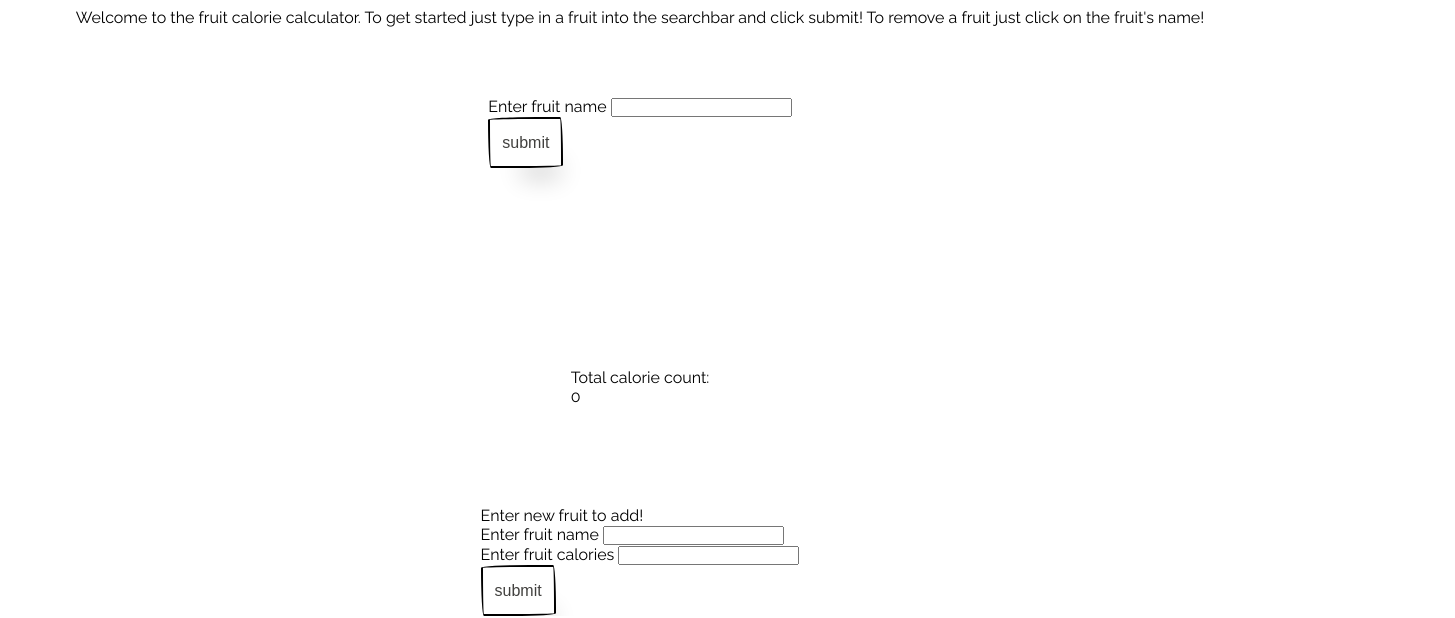
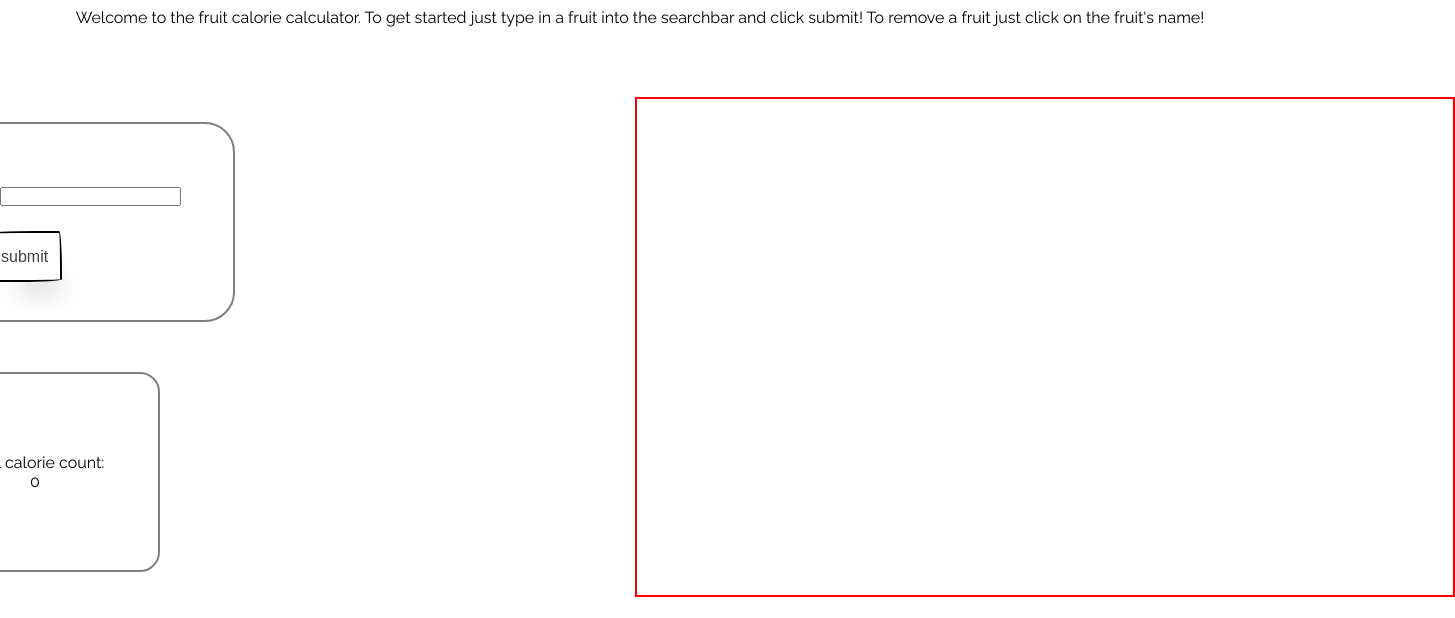
Before and after one commit to Electrolytful/fruit-calculator-app, a website: page index.html in a window 1280 px wide. Shown: the part 259-877 px from the top of the page, 1455 px wide, since content can reach past the window. Drawn offline with Linux system fonts and the light colour scheme.

Commit message:
added some css styling to the frontend, still needs work

```diff
--- a/index.css
+++ b/index.css
@@ -7,12 +7,13 @@
 
 body {
     width: 100vw;
-    height: 100vh;
+    height: min-content;
     display: flex;
     flex-direction: column;
     gap: 100px;
     align-items: center;
     font-family: 'Raleway', sans-serif;
+    transition: all .4s;
 }
 
 header {
@@ -27,9 +28,101 @@ header p{
     top: 30px;
 }
 
-#inputSection form {
-    display: flex;
-    flex-direction: column;
+.inputGroup {
+  display: flex;
+  gap: 15px;
+}
+
+#searchSection {
+  height: 200px;
+  width: 400px;
+  background-color: transparent;
+  border: 2px solid grey;
+  border-radius: 30px;
+  padding: 30px;
+  display: flex;
+  flex-direction: column;
+  justify-content: center;
+}
+
+.fruitInfo {
+  display: flex;
+  flex-direction: column;
+  gap: 50px;
+  justify-content: center;
+  align-items: center;
+  margin-left: 10px;
+}
+
+#nutritionSection {
+  width: 250px;
+  height: 200px;
+  border: 2px solid grey;
+  border-radius: 20px;
+  padding: 30px;
+  text-align: center;
+  display: flex;
+  flex-direction: column;
+  justify-content: center;
+}
+
+#addFruitButton {
+  position: relative;
+  left: 120px;
+  top: 25px;
+}
+
+.fruitListContainer {
+  display: flex;
+  gap: 400px;
+  justify-content: center;
+}
+
+#fruitListSection {
+  width: 820px;
+  height: 500px;
+  overflow-y: scroll;
+  border: 2px solid red;
+  display: flex;
+  flex-direction: row;
+}
+
+.fruitItems {
+  display: flex;
+  flex-wrap: wrap;
+  gap: 5px;
+  justify-content: center;
+}
+
+.fruitItems div{
+  background-color: #41403e;
+  width: min-content;
+  height: min-content;
+  padding: 20px;
+  text-align: center;
+  border-radius: 30px;
+}
+
+.fruitItems div > img{
+  width: 200px;
+  height: 150px;
+  margin-bottom: 10px;
+}
+
+#inputSectionPost {
+  height: 700px;
+  width: 500px;
+  border: 2px solid grey;
+  padding: 30px;
+  text-align: center;
+}
+
+#inputSectionPost > form{
+  margin-top: 100px;
+}
+
+#postFruitButton {
+  margin-top: 100px;
 }
 
 /* button css */
--- a/index.html
+++ b/index.html
@@ -20,6 +20,8 @@
         <p id="description">Welcome to the fruit calorie calculator. To get started just type in a fruit into the searchbar and click submit! To remove a fruit just click on the fruit's name!</p>
     </header>
 
+    <div class="fruitListContainer">
+        <div class="fruitInfo">
             <section id="searchSection">
                 <form>
                     <div class="inputGroup">
@@ -27,9 +29,15 @@
                         <input id="fruitInput" type="text">
                     </div>
 
-            <input type="submit" value="submit" class="button-55" role="button">
+                    <input id="addFruitButton" type="submit" value="submit" class="button-55" role="button">
                 </form>
             </section>
+
+            <section id="nutritionSection">
+                <p id="calorieCountText">Total calorie count: </p>
+                <p id="calorieCount">0</p>
+            </section>
+        </div>
 
         <section id="fruitListSection">
             <div class="fruitItems">
@@ -37,10 +45,8 @@
             </div>
         </section>
 
-    <section id="nutritionSection">
-        <p id="calorieCountText">Total calorie count: </p>
-        <p id="calorieCount">0</p>
-    </section>
+    </div>
+
 
     <section id="inputSectionPost">
         <p id="inputSectionPostHeader">Enter new fruit to add!</p>
@@ -55,7 +61,7 @@
                 <input id="fruitInputCalorie" type="text">
             </div>
 
-            <input type="submit" value="submit" class="button-55" role="button">
+            <input id="postFruitButton" type="submit" value="submit" class="button-55" role="button">
         </form>
     </section>
 
--- a/script.js
+++ b/script.js
@@ -69,7 +69,7 @@ function addFruit(fruitData, imgData) {
     fruitNutrition.textContent = calorieCount(fruitData, "add");
 
     // add event listener to remove the fruit div if clicked
-    fruitList.addEventListener("click", (e) => {
+    div.addEventListener("click", (e) => {
         const item = e.target.closest("div");
         item.remove();
         fruitNutrition.textContent = calorieCount(fruitData, "remove");
```
Lines whose indentation alone changed are shown as unchanged.
